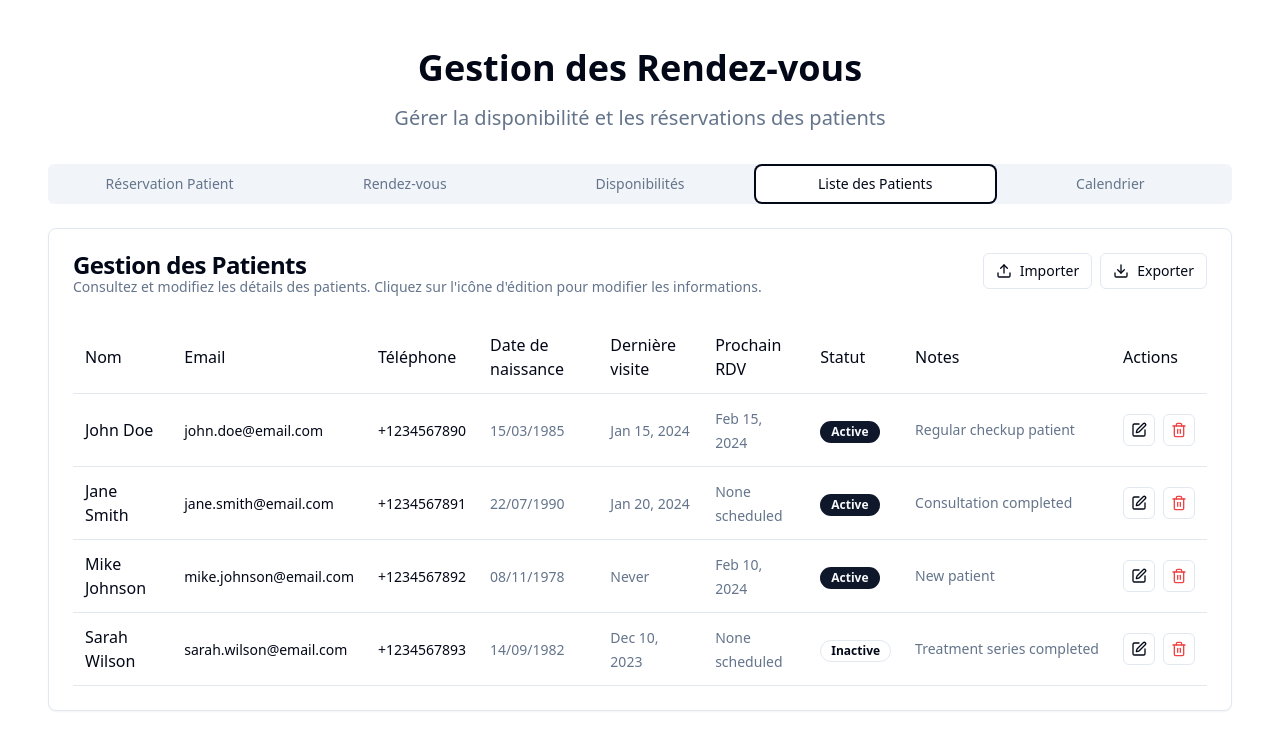
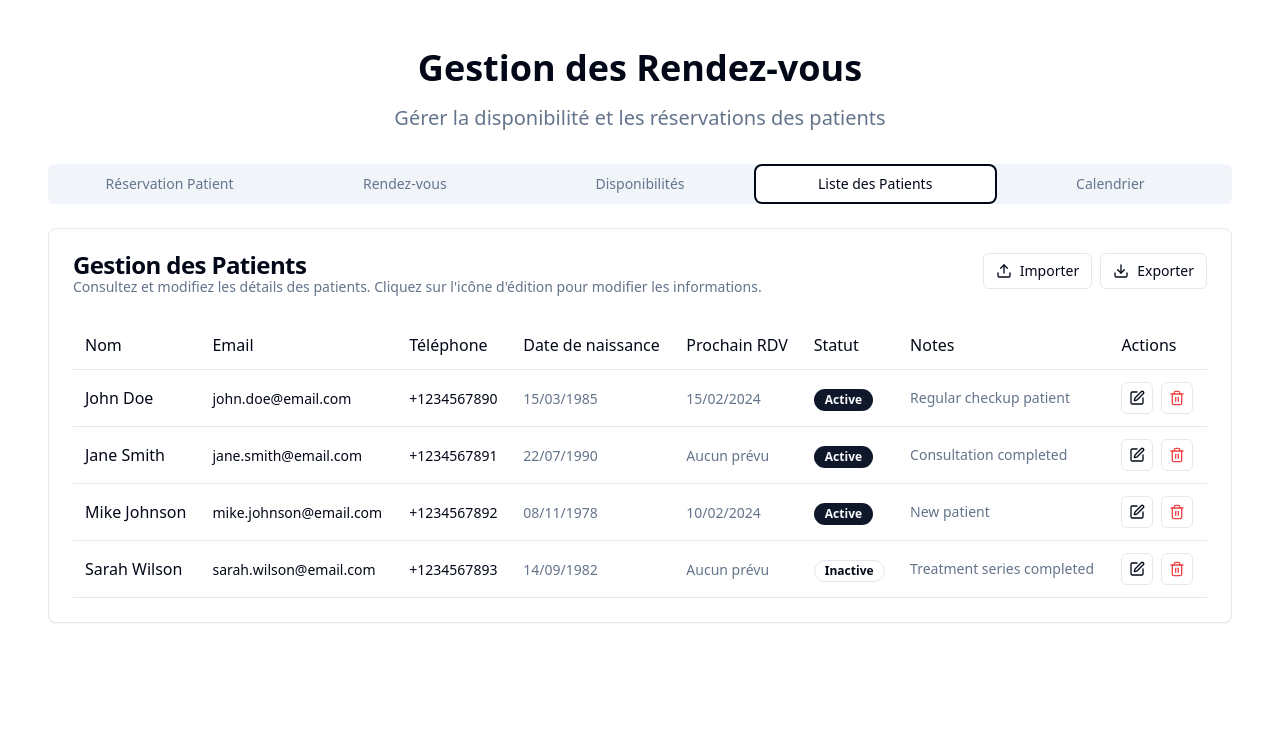
Before and after one commit to iliasrem/jab-ready-form, a React (Vite) app: page / in a window 1280 px wide. Both pictures are taken after a click on the tab "Liste des Patients". Shown: the top 750 px of the page. Built offline with nearby package versions, Linux system fonts and the light colour scheme.

Commit message:
Remove last visit date
Removed the "last visit date" field from the patient list and related components, as it is no longer needed.

```diff
--- a/src/components/PatientList.tsx
+++ b/src/components/PatientList.tsx
@@ -14,7 +14,6 @@ export interface Patient {
   email: string;
   phone: string;
   birthDate: Date | null;
-  lastAppointment: Date | null;
   nextAppointment: Date | null;
   notes: string;
   status: "Active" | "Inactive";
@@ -28,7 +27,6 @@ const mockPatients: Patient[] = [
     email: "john.doe@email.com",
     phone: "+1234567890",
     birthDate: new Date("1985-03-15"),
-    lastAppointment: new Date("2024-01-15"),
     nextAppointment: new Date("2024-02-15"),
     notes: "Regular checkup patient",
     status: "Active"
@@ -39,7 +37,6 @@ const mockPatients: Patient[] = [
     email: "jane.smith@email.com",
     phone: "+1234567891",
     birthDate: new Date("1990-07-22"),
-    lastAppointment: new Date("2024-01-20"),
     nextAppointment: null,
     notes: "Consultation completed",
     status: "Active"
@@ -50,7 +47,6 @@ const mockPatients: Patient[] = [
     email: "mike.johnson@email.com",
     phone: "+1234567892",
     birthDate: new Date("1978-11-08"),
-    lastAppointment: null,
     nextAppointment: new Date("2024-02-10"),
     notes: "New patient",
     status: "Active"
@@ -61,7 +57,6 @@ const mockPatients: Patient[] = [
     email: "sarah.wilson@email.com",
     phone: "+1234567893",
     birthDate: new Date("1982-09-14"),
-    lastAppointment: new Date("2023-12-10"),
     nextAppointment: null,
     notes: "Treatment series completed",
     status: "Inactive"
@@ -126,7 +121,6 @@ export function PatientList() {
       Email: patient.email,
       Téléphone: patient.phone,
       "Date de naissance": patient.birthDate ? format(patient.birthDate, "dd/MM/yyyy") : "",
-      "Dernière visite": patient.lastAppointment ? format(patient.lastAppointment, "dd/MM/yyyy") : "",
       "Prochain RDV": patient.nextAppointment ? format(patient.nextAppointment, "dd/MM/yyyy") : "",
       Statut: patient.status,
       Notes: patient.notes
@@ -162,7 +156,6 @@ export function PatientList() {
           email: row.Email || "",
           phone: row.Téléphone || row.Phone || "",
           birthDate: row["Date de naissance"] || row.BirthDate ? new Date(row["Date de naissance"] || row.BirthDate) : null,
-          lastAppointment: null,
           nextAppointment: null,
           notes: row.Notes || "",
           status: "Active" as const
@@ -238,7 +231,6 @@ export function PatientList() {
                 <th className="text-left p-3 font-medium">Email</th>
                 <th className="text-left p-3 font-medium">Téléphone</th>
                 <th className="text-left p-3 font-medium">Date de naissance</th>
-                <th className="text-left p-3 font-medium">Dernière visite</th>
                 <th className="text-left p-3 font-medium">Prochain RDV</th>
                 <th className="text-left p-3 font-medium">Statut</th>
                 <th className="text-left p-3 font-medium">Notes</th>
@@ -307,22 +299,12 @@ export function PatientList() {
                     )}
                   </td>
 
-                  {/* Last Visit */}
-                  <td className="p-3">
-                    <span className="text-sm text-muted-foreground">
-                      {patient.lastAppointment
-                        ? format(patient.lastAppointment, "MMM d, yyyy")
-                        : "Never"
-                      }
-                    </span>
-                  </td>
-
                   {/* Next Appointment */}
                   <td className="p-3">
                     <span className="text-sm text-muted-foreground">
                       {patient.nextAppointment
-                        ? format(patient.nextAppointment, "MMM d, yyyy")
-                        : "None scheduled"
+                        ? format(patient.nextAppointment, "dd/MM/yyyy")
+                        : "Aucun prévu"
                       }
                     </span>
                   </td>
```
